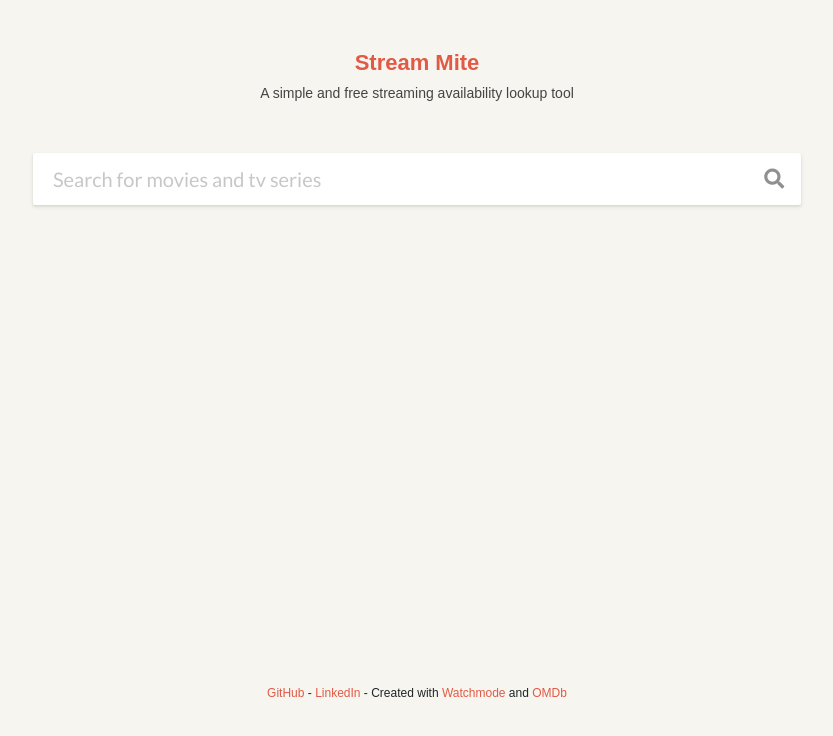
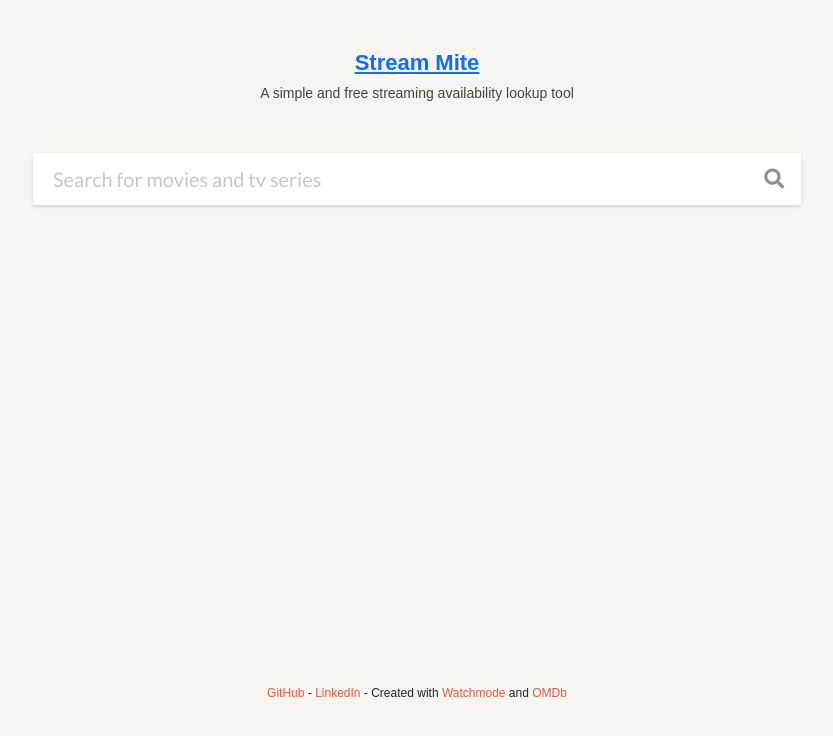
Before and after one commit to lieuk1/Streaming-Availability, a React (Create React App) app: page / in a window 1280 px wide. Shown: the top 736 px of the page, without its empty margins (223-1056 px from the left). Built offline with nearby package versions, Linux system fonts and the light colour scheme; no server answers.

Commit message:
Make title a link to home page

```diff
--- a/src/components/App.js
+++ b/src/components/App.js
@@ -101,7 +101,9 @@ class App extends React.Component {
 
             <Container className="landing">
                 <Container className="landing-header">
-                    <h1>Stream Mite</h1>
+                    <h1>
+                        <a href="/">Stream Mite</a>
+                    </h1>
                     <p>A simple and free streaming availability lookup tool</p>
                 </Container>
                 <Container className="searchbar-container">
```
